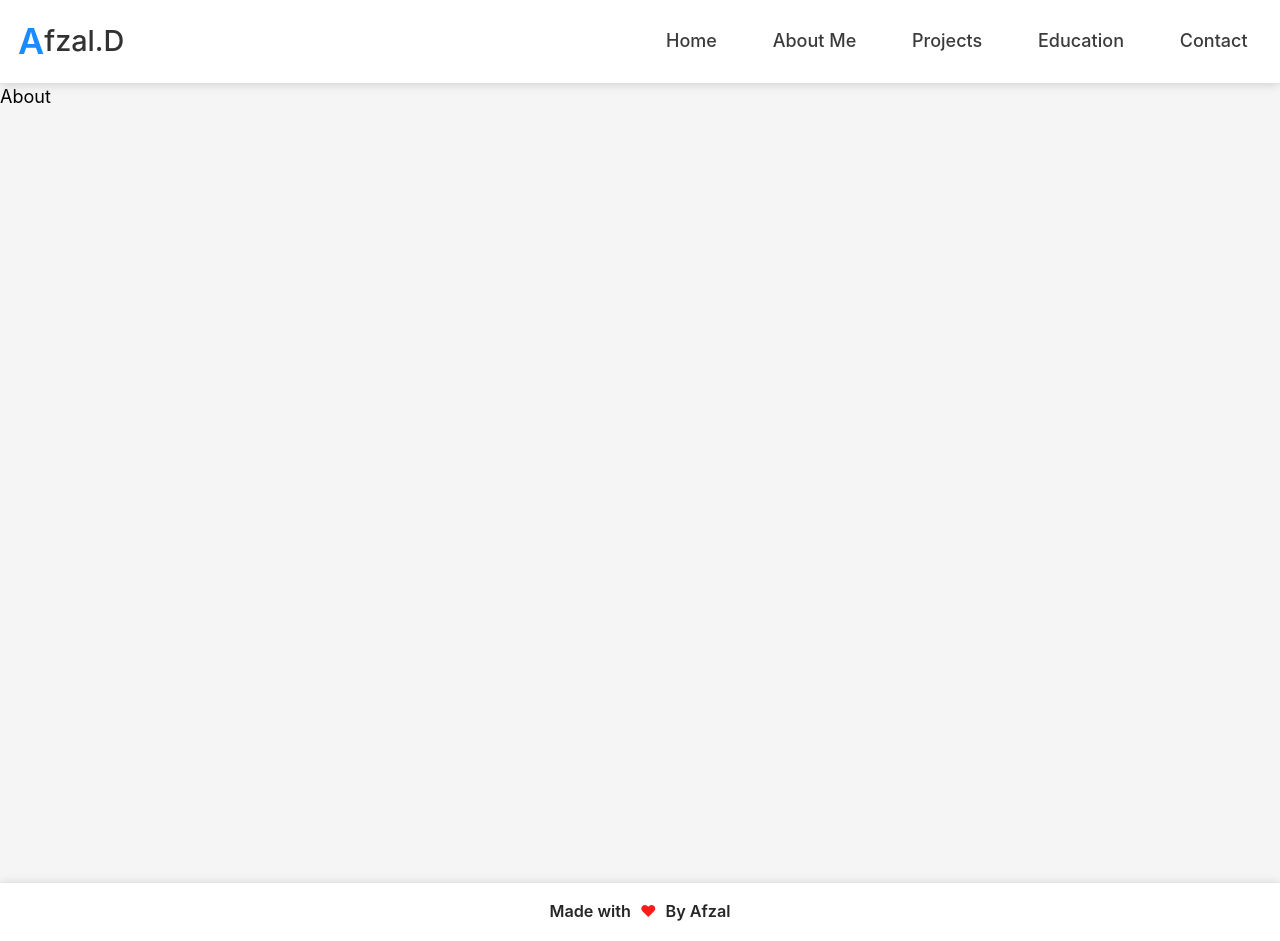
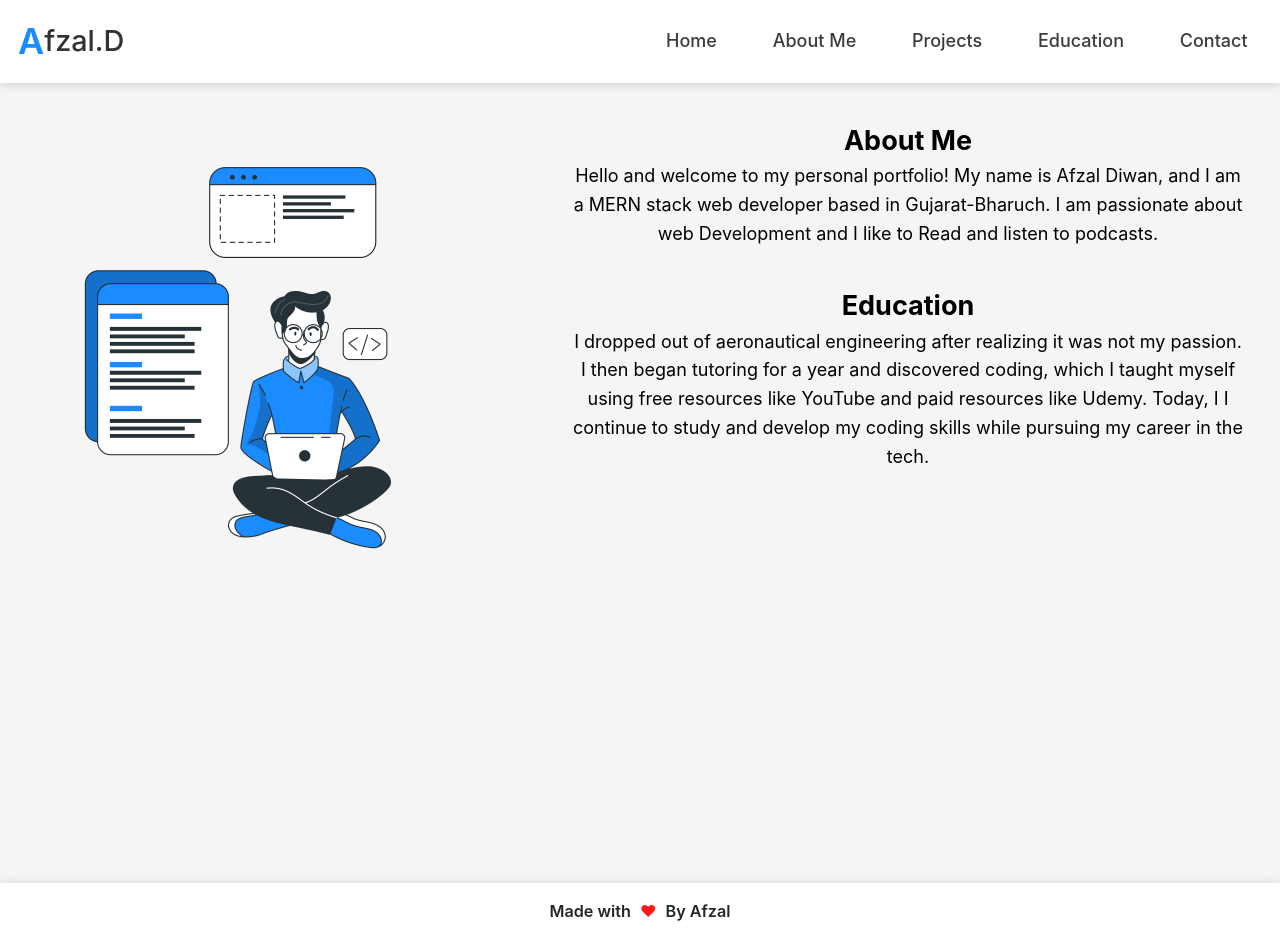
Before and after one commit to Afzal-husen/Portfolio-nextjs, a Next.js app: page /About in a window 1280 px wide. Built offline with nearby package versions, Linux system fonts and the light colour scheme.

Commit message:
started working on about page

```diff
--- /dev/null
+++ b/src/components/AboutMe.jsx
@@ -0,0 +1,42 @@
+import styles from "../styles/AboutMe.module.css";
+import Image from "next/image";
+
+const AboutMe = () => {
+  return (
+    <div className={styles.container}>
+      <div className={styles.wrapper}>
+        <div className={styles.image_container}>
+          <Image
+            src="/images/dev.png"
+            width={500}
+            height={500}
+            className={styles.image}
+          />
+        </div>
+        <div className={styles.details}>
+          <div className={styles.about}>
+            <h2>About Me</h2>
+            <p>
+              Hello and welcome to my personal portfolio! My name is Afzal
+              Diwan, and I am a MERN stack web developer based in
+              Gujarat-Bharuch. I am passionate about web Development and I like
+              to Read and listen to podcasts.
+            </p>
+          </div>
+          <div className={styles.education}>
+            <h2>Education</h2>
+            <p>
+              I dropped out of aeronautical engineering after realizing it was
+              not my passion. I then began tutoring for a year and discovered
+              coding, which I taught myself using free resources like YouTube
+              and paid resources like Udemy. Today, I I continue to study and
+              develop my coding skills while pursuing my career in the tech.
+            </p>
+          </div>
+        </div>
+      </div>
+    </div>
+  );
+};
+
+export default AboutMe;
--- a/src/pages/About.jsx
+++ b/src/pages/About.jsx
@@ -1,10 +1,13 @@
+import AboutMe from "@/components/AboutMe"
 import DarkThemeLayout from "@/components/DarkThemeLayout"
 
 
 const About = () => {
   return (
     <DarkThemeLayout>
-        <div>About</div>
+        <div>
+          <AboutMe />
+        </div>
     </DarkThemeLayout>
   )
 }
--- /dev/null
+++ b/src/styles/AboutMe.module.css
@@ -0,0 +1,74 @@
+.wrapper {
+    display: flex;
+    /* align-items: center; */
+    /* border: 1px solid black; */
+    gap: 2rem;
+}
+
+.image_container {
+    /* border: 1px solid black; */
+    /* padding: 2rem; */
+}
+
+.image {
+    flex: 1;
+    /* border: 1px solid black; */
+}
+
+.details {
+    flex: 1;
+    display: flex;
+    align-items: center;
+    flex-direction: column;
+    /* border: 1px solid black; */
+    gap: 2rem;
+    padding: 2rem;
+}
+
+.about {
+    /* border: 1px solid black; */
+    display: flex;
+    flex-direction: column;
+    align-items: center;
+}
+
+.about h2 {
+    margin: 0;
+}
+.about p {
+    margin: 0;
+    text-align: center;
+
+}
+
+.education {
+    /* border: 1px solid black; */
+    display: flex;
+    flex-direction: column;
+    align-items: center;
+
+}
+
+.education h2 {
+    margin: 0;
+}
+.education p {
+    margin: 0;
+    text-align: center;
+}
+
+
+/* for mobile */
+@media only screen and (max-width: 480px) {
+    .wrapper {
+        flex-direction: column;
+        gap: 0;
+        align-items: center;
+        padding: 1rem;
+    }
+
+    .image {
+        width: 300px;
+        height: 300px;
+    }
+}
```
Also changed, not shown: 1 other file (tests, documents, lock files or other folders).
